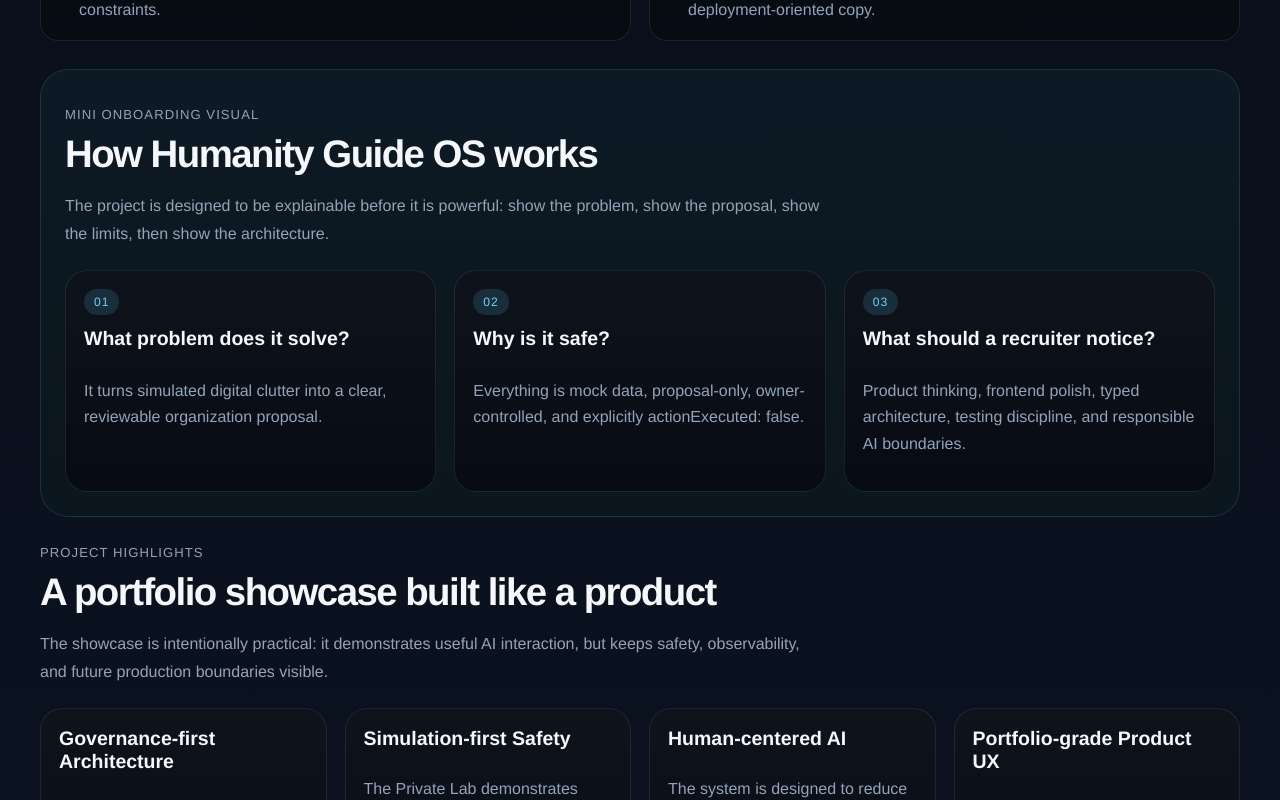
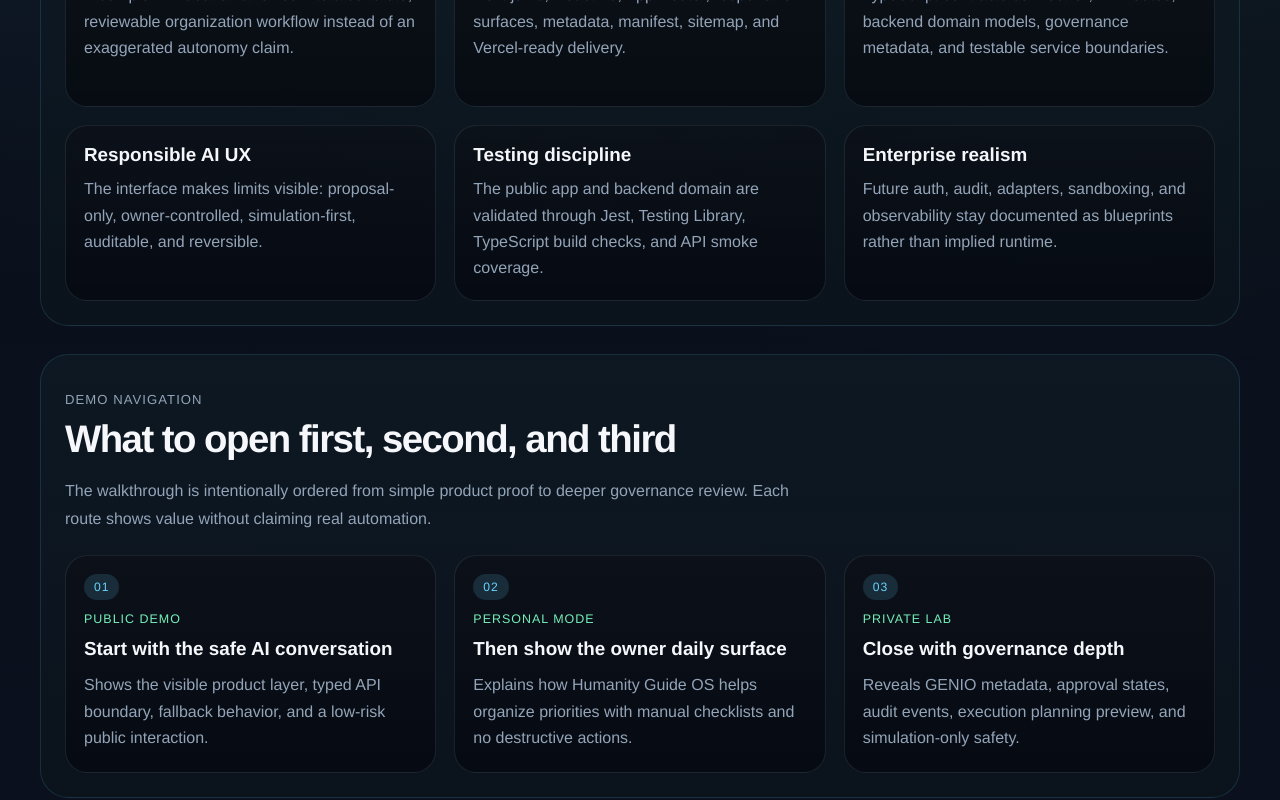
Before and after one commit to raiderdelcastillo33-wq/proyecto-unv-hmnd-fase-1-real, a Next.js app in the folder apps/web/: page / in a window 1280 px wide. Shown: the part 2100-2900 px from the top of the page. Built offline with nearby package versions, Linux system fonts and the light colour scheme; no server answers.

Commit message:
feat(showcase): polish recruiter journey and governance clarity

```diff
--- a/apps/web/app/globals.css
+++ b/apps/web/app/globals.css
@@ -457,6 +457,8 @@ textarea:focus-visible {
 .architecture-summary,
 .capability-split,
 .maturity-grid,
+.recruiter-value-grid,
+.demo-navigation-grid,
 .showcase-grid,
 .quick-start-grid,
 .proof-list {
@@ -566,6 +568,79 @@ textarea:focus-visible {
 .quick-start-card p {
   color: var(--muted);
   line-height: 1.65;
+}
+
+.recruiter-value,
+.demo-navigation {
+  border-radius: 28px;
+  border: 1px solid rgba(105, 211, 255, 0.14);
+  background:
+    linear-gradient(180deg, rgba(105, 211, 255, 0.05), rgba(116, 240, 186, 0.025)),
+    rgba(8, 13, 22, 0.58);
+  padding: 24px;
+}
+
+.recruiter-value-grid {
+  grid-template-columns: repeat(3, minmax(0, 1fr));
+}
+
+.recruiter-value-card,
+.demo-navigation-card {
+  border: 1px solid rgba(148, 163, 184, 0.14);
+  background:
+    linear-gradient(180deg, rgba(255, 255, 255, 0.025), rgba(255, 255, 255, 0)),
+    rgba(7, 12, 19, 0.88);
+  border-radius: 22px;
+  padding: 18px;
+}
+
+.recruiter-value-card {
+  display: grid;
+  align-content: start;
+  gap: 10px;
+  min-height: 176px;
+}
+
+.recruiter-value-card h3,
+.demo-navigation-card h3 {
+  margin: 0;
+  font-family: var(--font-heading);
+  font-size: 1.18rem;
+}
+
+.recruiter-value-card p,
+.demo-navigation-card p {
+  margin: 0;
+  color: var(--muted);
+  line-height: 1.65;
+}
+
+.demo-navigation-grid {
+  grid-template-columns: repeat(3, minmax(0, 1fr));
+}
+
+.demo-navigation-card {
+  display: grid;
+  align-content: start;
+  gap: 12px;
+  min-height: 218px;
+  color: inherit;
+  transition: transform 160ms ease, border-color 160ms ease, background 160ms ease;
+}
+
+.demo-navigation-card:hover {
+  transform: translateY(-2px);
+  border-color: rgba(105, 211, 255, 0.24);
+  background:
+    linear-gradient(180deg, rgba(105, 211, 255, 0.08), rgba(255, 255, 255, 0)),
+    rgba(7, 12, 19, 0.92);
+}
+
+.demo-navigation-card small {
+  color: var(--success);
+  font-size: 0.78rem;
+  letter-spacing: 0.08em;
+  text-transform: uppercase;
 }
 
 .proof-list {
@@ -2322,6 +2397,8 @@ textarea:focus-visible {
   .architecture-summary,
   .capability-split,
   .maturity-grid,
+  .recruiter-value-grid,
+  .demo-navigation-grid,
   .showcase-grid,
   .showcase-grid--wide,
   .quick-start-grid,
--- a/apps/web/app/page.tsx
+++ b/apps/web/app/page.tsx
@@ -162,6 +162,54 @@ const governanceMaturity = [
     title: 'Autonomy boundary',
     status: 'Blocked',
     detail: 'No background jobs, no autonomous agents, no OS automation, no Gmail runtime, and no shell execution.'
+  }
+]
+
+const recruiterValueSignals = [
+  {
+    title: 'Product engineering judgment',
+    detail: 'A complex AI idea is narrowed into a concrete, reviewable organization workflow instead of an exaggerated autonomy claim.'
+  },
+  {
+    title: 'Frontend execution',
+    detail: 'Next.js 15, React 19, App Router, responsive surfaces, metadata, manifest, sitemap, and Vercel-ready delivery.'
+  },
+  {
+    title: 'Typed architecture',
+    detail: 'TypeScript contracts connect UI, API routes, backend domain models, governance metadata, and testable service boundaries.'
+  },
+  {
+    title: 'Responsible AI UX',
+    detail: 'The interface makes limits visible: proposal-only, owner-controlled, simulation-first, auditable, and reversible.'
+  },
+  {
+    title: 'Testing discipline',
+    detail: 'The public app and backend domain are validated through Jest, Testing Library, TypeScript build checks, and API smoke coverage.'
+  },
+  {
+    title: 'Enterprise realism',
+    detail: 'Future auth, audit, adapters, sandboxing, and observability stay documented as blueprints rather than implied runtime.'
+  }
+]
+
+const demoNavigation = [
+  {
+    href: '/demo',
+    label: 'Public demo',
+    title: 'Start with the safe AI conversation',
+    detail: 'Shows the visible product layer, typed API boundary, fallback behavior, and a low-risk public interaction.'
+  },
+  {
+    href: '/personal',
+    label: 'Personal mode',
+    title: 'Then show the owner daily surface',
+    detail: 'Explains how Humanity Guide OS helps organize priorities with manual checklists and no destructive actions.'
+  },
+  {
+    href: '/lab',
+    label: 'Private Lab',
+    title: 'Close with governance depth',
+    detail: 'Reveals GENIO metadata, approval states, audit events, execution planning preview, and simulation-only safety.'
   }
 ]
 
@@ -347,6 +395,48 @@ export default function HomePage() {
               <h3>{item.title}</h3>
               <p>{item.description}</p>
             </article>
+          ))}
+        </div>
+      </section>
+
+      <section className="section-block recruiter-value" aria-labelledby="for-recruiters-heading">
+        <div className="section-head">
+          <p className="result-eyebrow">For recruiters</p>
+          <h2 className="section-title" id="for-recruiters-heading">What this project proves in a professional review</h2>
+          <p>
+            Humanity Guide OS is presented as a safe AI product demo: strong frontend craft, typed architecture,
+            governance maturity, and clear restraint around what is not implemented.
+          </p>
+        </div>
+
+        <div className="recruiter-value-grid">
+          {recruiterValueSignals.map((item) => (
+            <article className="recruiter-value-card" key={item.title}>
+              <h3>{item.title}</h3>
+              <p>{item.detail}</p>
+            </article>
+          ))}
+        </div>
+      </section>
+
+      <section className="section-block demo-navigation" aria-labelledby="demo-navigation-heading">
+        <div className="section-head">
+          <p className="result-eyebrow">Demo navigation</p>
+          <h2 className="section-title" id="demo-navigation-heading">What to open first, second, and third</h2>
+          <p>
+            The walkthrough is intentionally ordered from simple product proof to deeper governance review. Each
+            route shows value without claiming real automation.
+          </p>
+        </div>
+
+        <div className="demo-navigation-grid">
+          {demoNavigation.map((item, index) => (
+            <Link className="demo-navigation-card" href={item.href} key={item.href}>
+              <span className="step-index">{String(index + 1).padStart(2, '0')}</span>
+              <small>{item.label}</small>
+              <h3>{item.title}</h3>
+              <p>{item.detail}</p>
+            </Link>
           ))}
         </div>
       </section>
```
Also changed, not shown: 2 other files (tests, documents, lock files or other folders).
